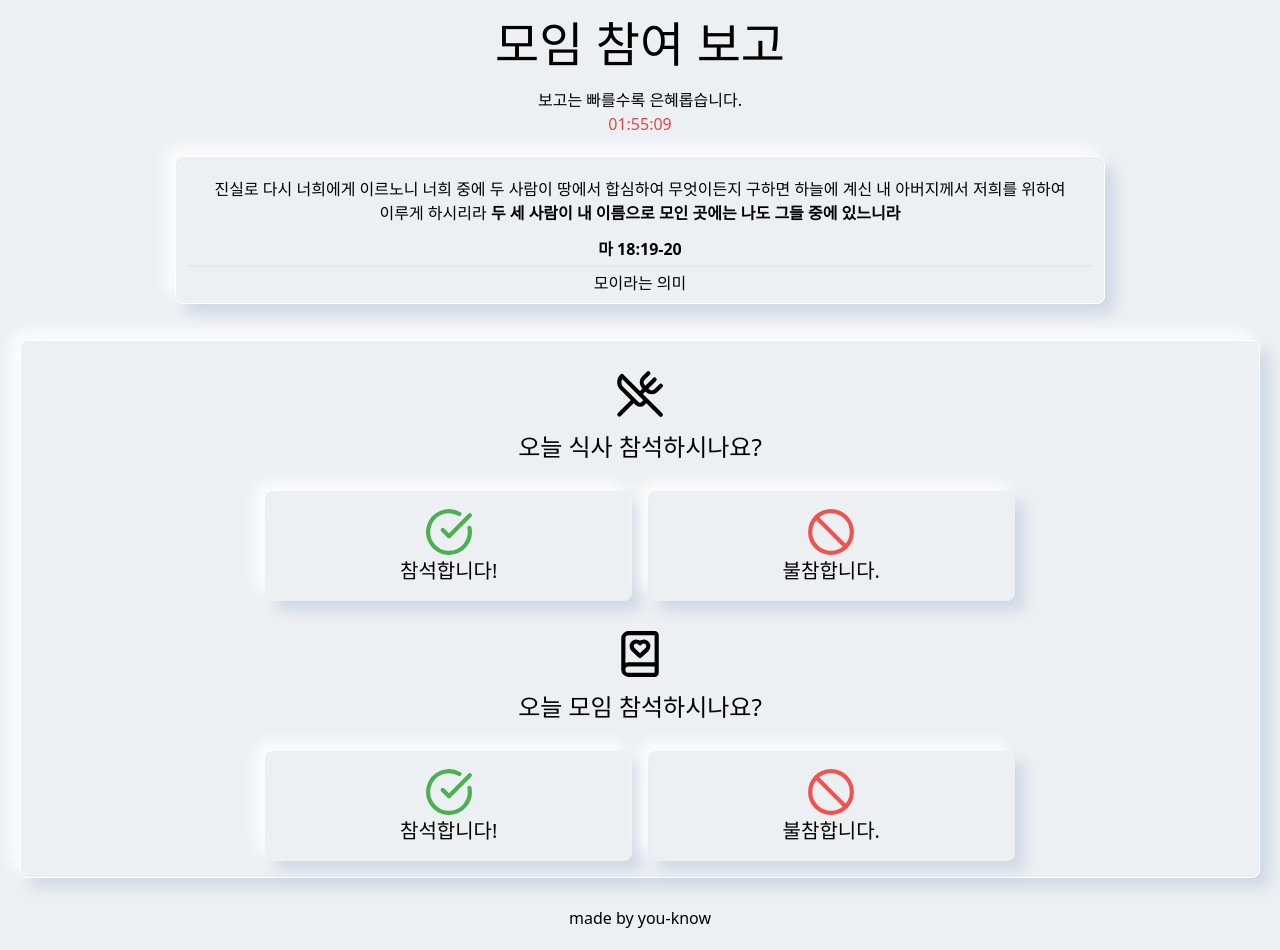
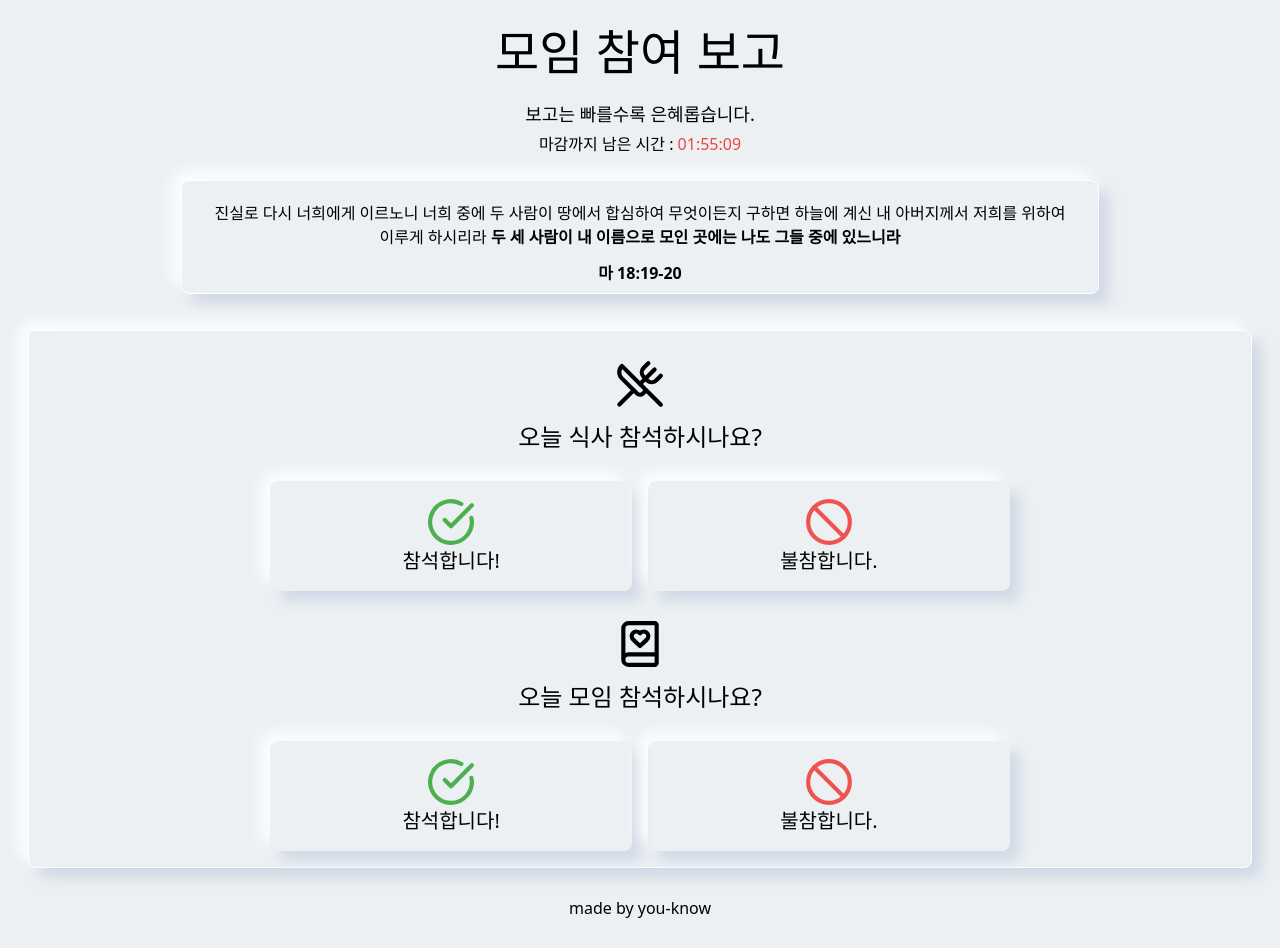
Before and after one commit to yareach8345/participation-plz, a Nuxt app: page / in a window 1280 px wide. Built offline with nearby package versions, Linux system fonts and the light colour scheme.

Commit message:
desing: 디자인 수정
- Timer의 시간을 감싸는 태그를 div에서 아닌 span으로 변경
- '마감까지 남은 시간 : ' 텍스트를 추가하여 시간의 의미를 직관적으로 변경
- padding, margin등 변경

```diff
--- a/components/Timer.vue
+++ b/components/Timer.vue
@@ -66,7 +66,7 @@ const timeColor = computed(() => {
 
 <template>
   <client-only>
-    <div :class="[timeColor]">{{timeString}}</div>
+    <span :class="[timeColor]">{{timeString}}</span>
   </client-only>
 </template>
 
--- a/layouts/default.vue
+++ b/layouts/default.vue
@@ -4,12 +4,12 @@ data.setHours(18, 0, 0, 0)
 </script>
 
 <template>
-  <div class="p-5 text-center bg-neumorphism">
+  <div class="p-7 text-center bg-neumorphism">
     <header>
       <h1 class="text-5xl pb-2">모임 참여 보고</h1>
-      <div class="py-3">
-        <div>보고는 빠를수록 은혜롭습니다.</div>
-        <timer :gathering-time="data"/>
+      <div class="my-4">
+        <div class="text-lg mb-1">보고는 빠를수록 은혜롭습니다.</div>
+        <div>마감까지 남은 시간 : <timer :gathering-time="data"/></div>
       </div>
     </header>
     <slot></slot>
--- a/pages/index.vue
+++ b/pages/index.vue
@@ -10,7 +10,6 @@ const selectValue = reactive({
     <verse-viewer
         verse="마 18:19-20"
         content="진실로 다시 너희에게 이르노니 너희 중에 두 사람이 땅에서 합심하여 무엇이든지 구하면 하늘에 계신 내 아버지께서 저희를 위하여 이루게 하시리라 **두 세 사람이 내 이름으로 모인 곳에는 나도 그들 중에 있느니라**"
-        description="모이라는 의미"
         class="md:w-[75%] 2xl:w-[50%]"
     />
     <neumorphism-box class="w-[100%] m-7">
```
